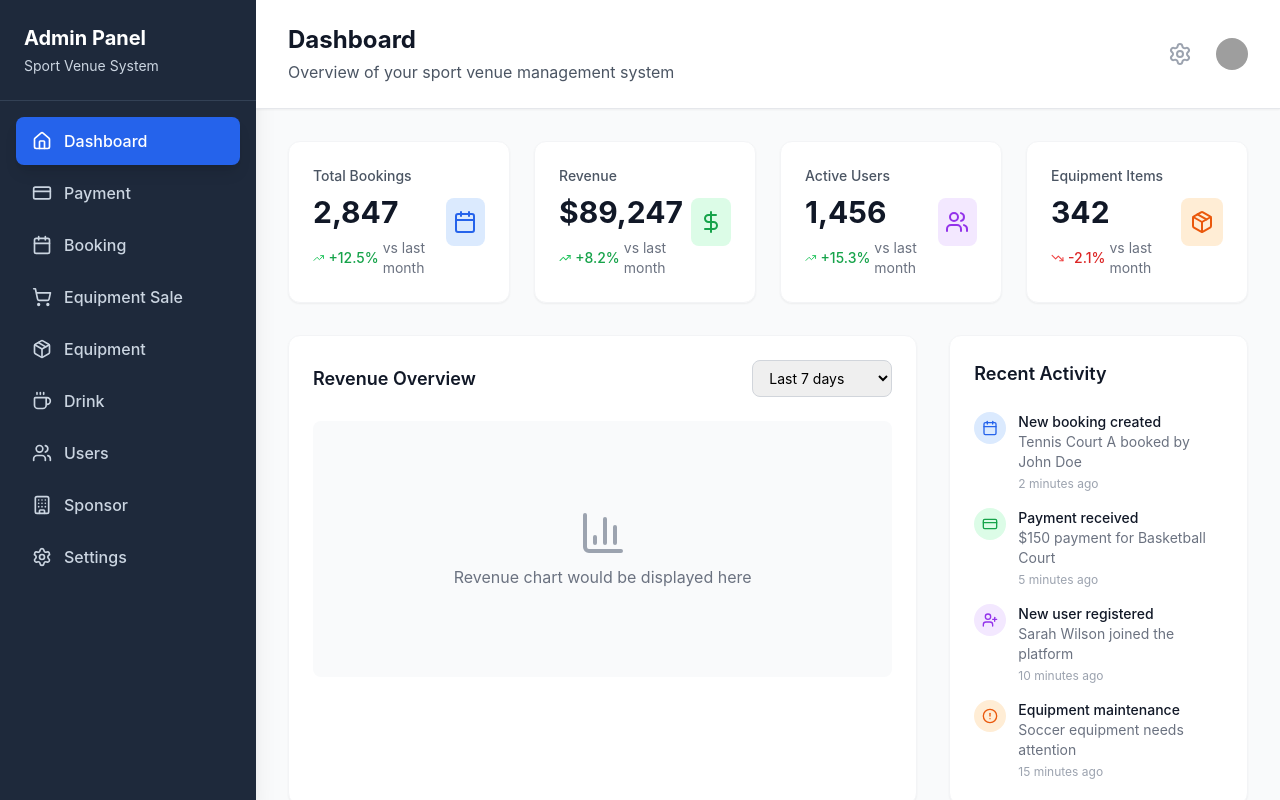
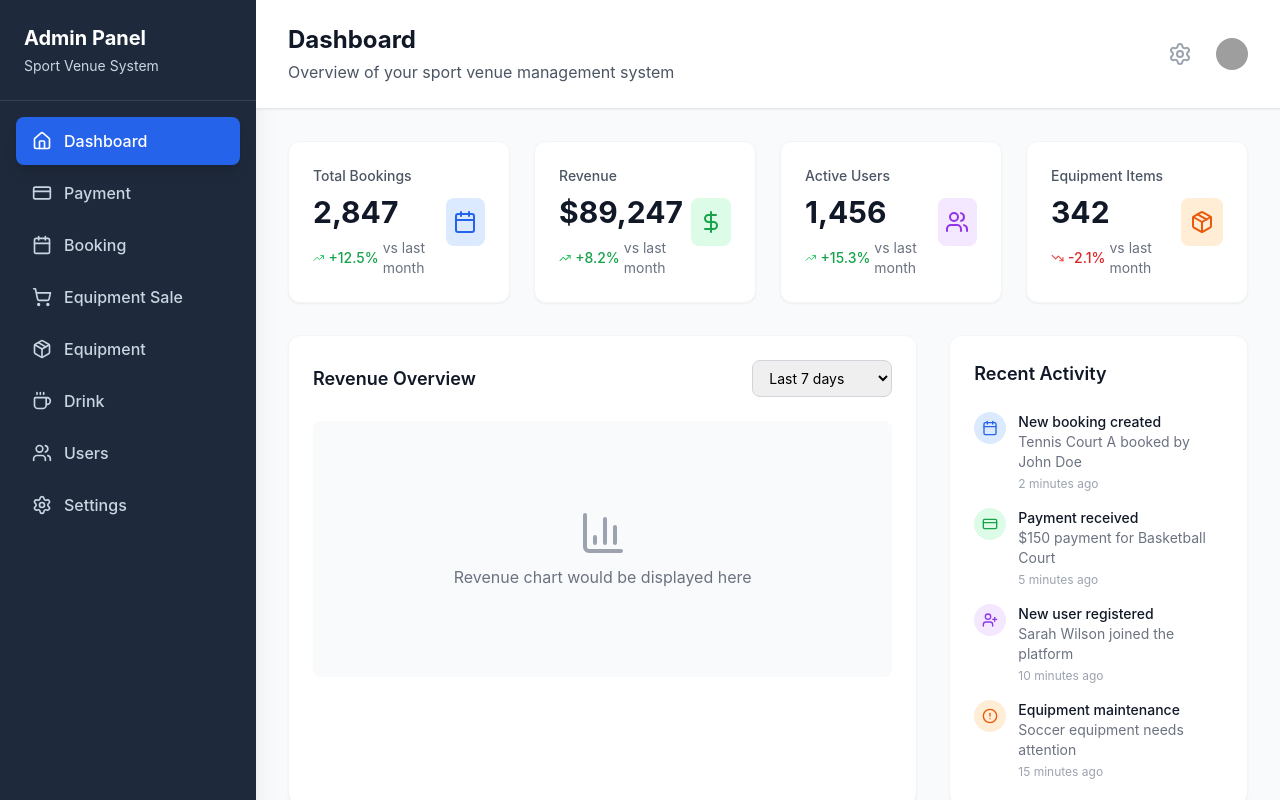
Before and after one commit to KongBopha/Sport-Venue-Booking-System-Group02, a Vue app: page /admin/dashboard in a window 1280 px wide. Built offline with nearby package versions, Linux system fonts and the light colour scheme; no server answers; sample sign-in values are in the browser's storage.

Commit message:
comment sponsor

```diff
--- a/src/views/Admin/components/AdminLayout.vue
+++ b/src/views/Admin/components/AdminLayout.vue
@@ -122,7 +122,7 @@ export default {
         { name: 'Equipment', icon: Package, route: '/admin/equipments' },
         { name: 'Drink', icon: Coffee, route: '/admin/drink' },
         { name: 'Users', icon: Users, route: '/admin/users' },
-        { name: 'Sponsor', icon: Building, route: '/admin/sponsor' },
+        // { name: 'Sponsor', icon: Building, route: '/admin/sponsor' },
         { name: 'Settings', icon: Settings, route: '/admin/settings' }
       ]
     }
@@ -145,7 +145,7 @@ export default {
         '/admin/equipments': 'Manage sports equipment and rentals',
         '/admin/drink': 'Beverage inventory and sales management',
         '/admin/users': 'User accounts and member management',
-        '/admin/sponsor': 'Sponsor relationships and partnerships',
+        // '/admin/sponsor': 'Sponsor relationships and partnerships',
         '/admin/settings': 'System configuration and preferences'
       }
 
```
